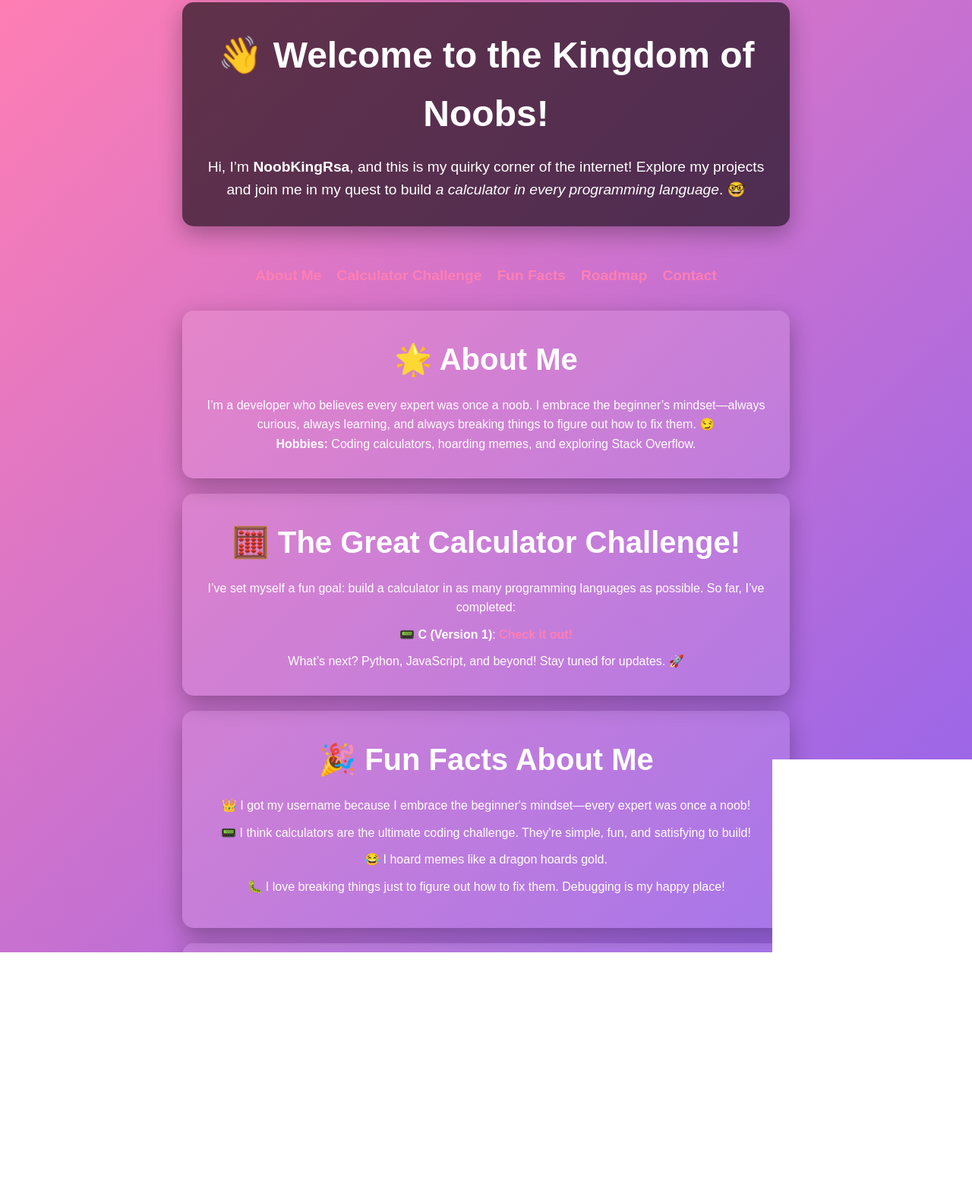
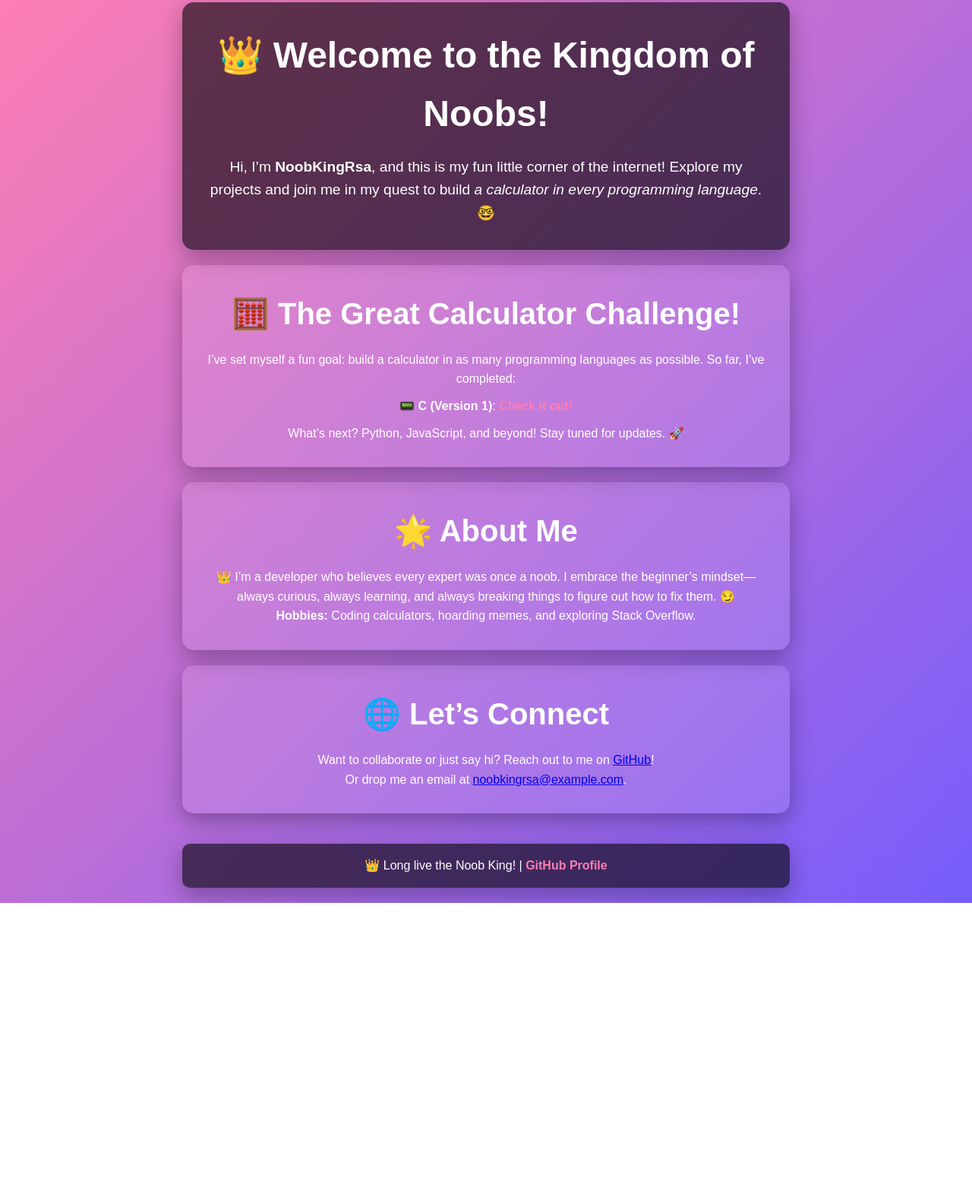
Before and after one commit to NoobKingRsa/NoobKingRsa.github.io, a plain HTML site: page index.html in a window 1280 px wide. Shown: the part 17-1584 px from the top of the page at 76% size. After the commit the page ends 1206 px from the top, so only its background shows below. Drawn offline with Linux system fonts and the light colour scheme.

Commit message:
index.html

```diff
--- a/index.html
+++ b/index.html
@@ -7,25 +7,15 @@
     <link rel="stylesheet" href="style.css">
 </head>
 <body>
+    <!-- Header Section -->
     <header>
-        <h1>👋 Welcome to the Kingdom of Noobs!</h1>
-        <p>Hi, I’m <strong>NoobKingRsa</strong>, and this is my quirky corner of the internet! Explore my projects and join me in my quest to build <em>a calculator in every programming language</em>. 🤓</p>
+        <h1>👑 Welcome to the Kingdom of Noobs!</h1>
+        <p>Hi, I’m <strong>NoobKingRsa</strong>, and this is my fun little corner of the internet! Explore my projects and join me in my quest to build <em>a calculator in every programming language</em>. 🤓</p>
     </header>
-    <nav>
-        <ul>
-            <li><a href="#about">About Me</a></li>
-            <li><a href="#challenge">Calculator Challenge</a></li>
-            <li><a href="#fun-facts">Fun Facts</a></li>
-            <li><a href="#roadmap">Roadmap</a></li>
-            <li><a href="#contact">Contact</a></li>
-        </ul>
-    </nav>
+
+    <!-- Main Content -->
     <main>
-        <section id="about">
-            <h2>🌟 About Me</h2>
-            <p>I’m a developer who believes every expert was once a noob. I embrace the beginner’s mindset—always curious, always learning, and always breaking things to figure out how to fix them. 😏</p>
-            <p><strong>Hobbies:</strong> Coding calculators, hoarding memes, and exploring Stack Overflow.</p>
-        </section>
+        <!-- Calculator Challenge Section -->
         <section id="challenge">
             <h2>🧮 The Great Calculator Challenge!</h2>
             <p>I’ve set myself a fun goal: build a calculator in as many programming languages as possible. So far, I’ve completed:</p>
@@ -34,31 +24,23 @@
             </ul>
             <p>What’s next? Python, JavaScript, and beyond! Stay tuned for updates. 🚀</p>
         </section>
-        <section id="fun-facts">
-            <h2>🎉 Fun Facts About Me</h2>
-            <ul>
-                <li>👑 I got my username because I embrace the beginner's mindset—every expert was once a noob!</li>
-                <li>📟 I think calculators are the ultimate coding challenge. They're simple, fun, and satisfying to build!</li>
-                <li>😂 I hoard memes like a dragon hoards gold.</li>
-                <li>🐛 I love breaking things just to figure out how to fix them. Debugging is my happy place!</li>
-            </ul>
+
+        <!-- About Me Section -->
+        <section id="about">
+            <h2>🌟 About Me</h2>
+            <p>👑 I’m a developer who believes every expert was once a noob. I embrace the beginner’s mindset—always curious, always learning, and always breaking things to figure out how to fix them. 😏</p>
+            <p><strong>Hobbies:</strong> Coding calculators, hoarding memes, and exploring Stack Overflow.</p>
         </section>
-        <section id="roadmap">
-            <h2>🚀 My Calculator Challenge Roadmap</h2>
-            <p>Here’s a sneak peek at what I’m working on:</p>
-            <ul>
-                <li>✅ <strong>C (Version 1)</strong>: Completed!</li>
-                <li>🔄 <strong>Python</strong>: In progress.</li>
-                <li>🛠️ <strong>JavaScript</strong>: Coming soon.</li>
-                <li>📅 <strong>Java</strong>: Planned for next month.</li>
-            </ul>
-        </section>
+
+        <!-- Contact Section -->
         <section id="contact">
             <h2>🌐 Let’s Connect</h2>
             <p>Want to collaborate or just say hi? Reach out to me on <a href="https://github.com/NoobKingRsa" target="_blank">GitHub</a>!</p>
             <p>Or drop me an email at <a href="mailto:noobkingrsa@example.com">noobkingrsa@example.com</a>.</p>
         </section>
     </main>
+
+    <!-- Footer Section -->
     <footer>
         <p>👑 Long live the Noob King! | <a href="https://github.com/NoobKingRsa" target="_blank">GitHub Profile</a></p>
     </footer>
```
